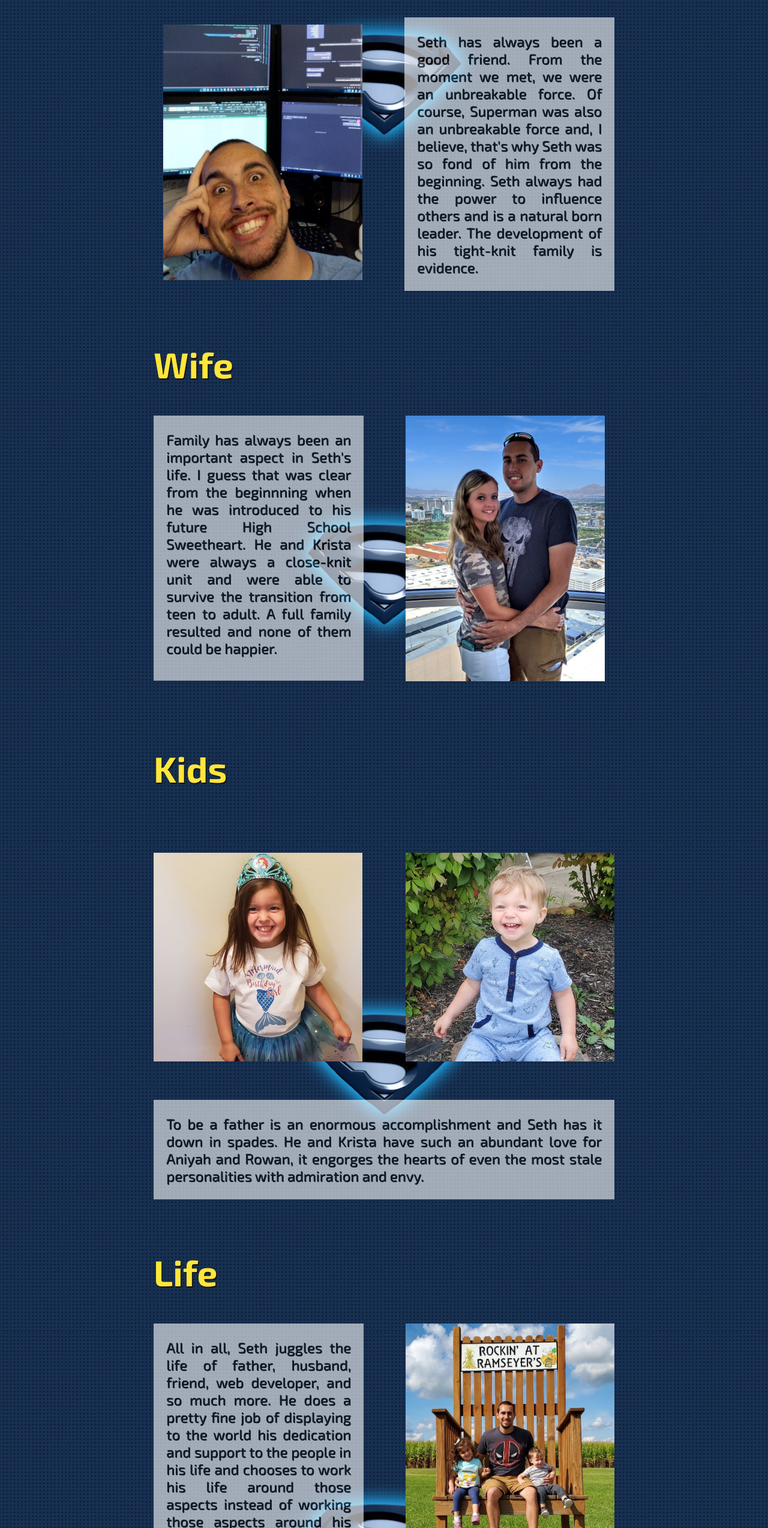
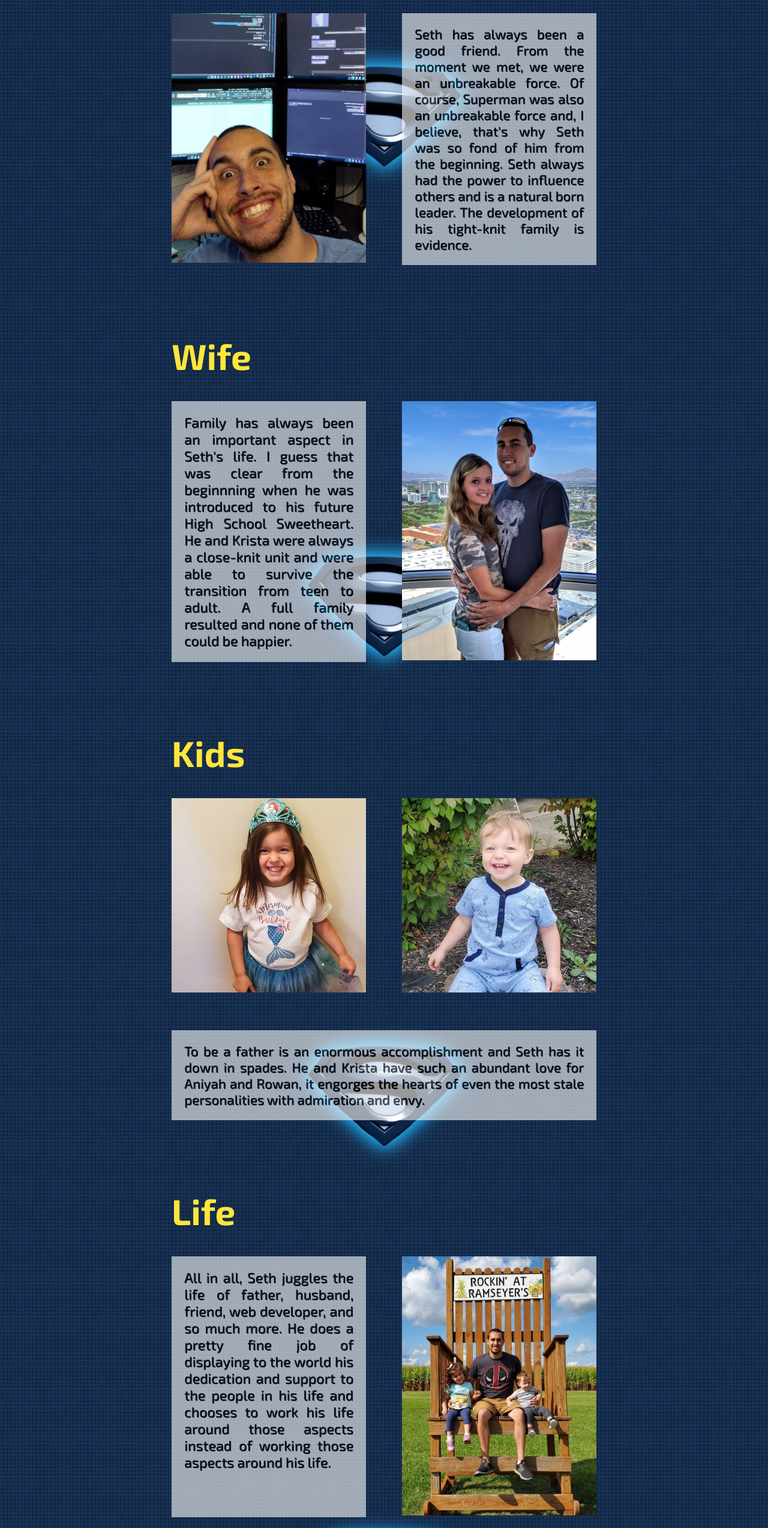
Before and after one commit to jmkobyluck/bioSite, a plain HTML site: page index.html in a window 1280 px wide. Shown: the part 175-2723 px from the top of the page at 60% size. Drawn offline with Linux system fonts and the light colour scheme.

Commit message:
Rewrote CSS
Rewrote CSS to correct issues

```diff
--- a/index.html
+++ b/index.html
@@ -1,5 +1,6 @@
 <!doctype html>
 <html lang="en">
+
 <head>
     <meta charset="UTF-8">
     <meta name="viewport" content="width=device-width, initial-scale=1">
@@ -12,13 +13,11 @@
 
     <!--Header
     =======-->
-
     <header>
         <div class="header-container">
             <a href="#head">
                 <img src="images/Superman.svg" alt="Superman Logo" class="logo">
             </a>
-
             <nav>
                 <ul>
                     <li><a href="#seth">Seth</a></li>
@@ -31,44 +30,42 @@
         </div>
     </header>
 
-
+    <div id="head" class="sections">
         <!--Section 1 - Seth
     =================-->
-
-    <div id="head" class="sections">
-        <section id="seth" class="seth padding85">
+        <section id="seth" class="wrapper">
             <div class="container">
                 <h1>Seth</h1>
-                <div class="col">
-                    <figure class="seth-img col-left">
+                <div class="content">
+                    <figure>
                         <img src="images/seth.jpg" alt="Seth">
                         <figcaption class="img-desc"></figcaption>
                     </figure>
-                    <div class="txtbox-bg">
-                        <div class="seth-txt col-right sec-txt">
+                    <div class="info float">
                         <p>
-                                Seth has always been a good friend. From the moment we met, we were an unbreakable force. Of course, Superman was also an unbreakable force and, I believe, that's why Seth was so fond of him from the beginning.
-                                Seth always had the power to influence others and is a natural born leader. The development of his tight-knit family is evidence.
+                            Seth has always been a good friend. From the moment we met, we were an unbreakable force. Of
+                            course, Superman was also an unbreakable force and, I believe, that's why Seth was so fond
+                            of him from the beginning.
+                            Seth always had the power to influence others and is a natural born leader. The development
+                            of his tight-knit family is evidence.
                         </p>
                     </div>
                 </div>
             </div>
-            </div>
         </section>
-
-
         <!--Section 2 - Wife
         =================-->
-
-        <section id="wife" class="wife padding85">
+        <section id="wife" class="wrapper">
             <div class="container">
                 <h1>Wife</h1>
-                <div class="col">
-                    <div class="wife-txt col-left sec-txt">
-                        <p>Family has always been an important aspect in Seth's life. I guess that was clear from the beginnning when he was introduced to his future High School Sweetheart. He and Krista were always a close-knit unit and were able to survive the transition from teen to adult. A full family resulted and none of them could be happier.</p>
+                <div class="content">
+                    <div class="info info-x">
+                        <p>Family has always been an important aspect in Seth's life. I guess that was clear from the
+                            beginnning when he was introduced to his future High School Sweetheart. He and Krista were
+                            always a close-knit unit and were able to survive the transition from teen to adult. A full
+                            family resulted and none of them could be happier.</p>
                     </div>
-
-                    <figure class="wife-img col-right">
+                    <figure class="float">
                         <img src="images/seth_wife.jpg" alt="Seth+Krista">
                         <figcaption class="img-desc"></figcaption>
                     </figure>
@@ -80,27 +77,24 @@
         <!--Section 3 - Kids
         =================-->
 
-        <section id="kids" class="kids padding85">
+        <section id="kids" class="wrapper">
             <div class="container">
                 <h1>Kids</h1>
-
-                <div class="col">
-                    <figure class="kids-img1 col-left">
+                <div class="content">
+                    <figure>
                         <img src="images/aniyah.jpg" alt="Aniyah">
                         <figcaption class="img-desc"></figcaption>
                     </figure>
-
-                    <figure class="kids-img2 col-right">
+                    <figure class="float">
                         <img src="images/rowan2.jpg" alt="Rowan">
                         <figcaption class="img-desc"></figcaption>
                     </figure>
                 </div>
-
-                <div class="kids-txt sec-txt">
-                    <p>To be a father is an enormous accomplishment and Seth has it down in spades. He and Krista have such an abundant love for Aniyah and Rowan, it engorges the hearts of even the most stale personalities with admiration and envy.</p>
+                <div class="info info-under">
+                    <p>To be a father is an enormous accomplishment and Seth has it down in spades. He and Krista have
+                        such an abundant love for Aniyah and Rowan, it engorges the hearts of even the most stale
+                        personalities with admiration and envy.</p>
                 </div>
-
-
             </div>
         </section>
 
@@ -108,15 +102,17 @@
         <!--Section 4 - Life
         =================-->
 
-        <section id="life" class="life padding85">
+        <section id="life" class="wrapper">
             <div class="container">
                 <h1>Life</h1>
-                <div class="col">
-                    <div class="life-txt col-left sec-txt">
-                        <p>All in all, Seth juggles the life of father, husband, friend, web developer, and so much more. He does a pretty fine job of displaying to the world his dedication and support to the people in his life and chooses to work his life around those aspects instead of working those aspects around his life.</p>
+                <div class="content">
+                    <div class="info info-x">
+                        <p>All in all, Seth juggles the life of father, husband, friend, web developer, and so much
+                            more. He does a pretty fine job of displaying to the world his dedication and support to the
+                            people in his life and chooses to work his life around those aspects instead of working
+                            those aspects around his life.</p>
                     </div>
-
-                    <figure class="life-img col-right">
+                    <figure class="float">
                         <img src="images/seth_aniyah_rowan.jpg" alt="Seth+Kids">
                         <figcaption class="img-desc"></figcaption>
                     </figure>
@@ -128,23 +124,26 @@
         <!--Section 5 - Close
         ==================-->
 
-        <section id="close" class="close padding85">
+        <section id="close" class="wrapper">
             <div class="container">
-                <figure class="close-img">
+                <div class="content">
+                    <figure class="full-figure">
                         <img src="images/seth-brothers-mom.jpg" alt="Seth+Brothers+Mom">
                         <figcaption class="img-desc"></figcaption>
                     </figure>
-
-                <div class="close-txt sec-txt">
-                    <p>Seth, I am glad to call you my friend and look forward to many years of reminiscing on our past experiences and talking about our future ones.</p>
+                </div>
+                <div class="info info-under">
+                    <p>Seth, I am glad to call you my friend and look forward to many years of reminiscing on our
+                        past
+                        experiences and talking about our future ones.</p>
                 </div>
             </div>
         </section>
     </div>
-
     <footer>
-        <h2 class="foot">Copyright © 2019 - Jonathan Kobyluck</h2>
+        <h2>Copyright © 2019 - Jonathan Kobyluck</h2>
     </footer>
 
 </body>
+
 </html>
--- a/style.css
+++ b/style.css
@@ -1,271 +1,162 @@
 * {
     box-sizing: border-box;
+}
+
+html,
+body {
+    width: 100%;
+    height: 100%;
+    background-image: url(images/superman-bg.jpg);
+    background-repeat: no-repeat;
+    background-size: cover;
+    background-attachment: fixed;
+    background-position: center;
 }
 
 body {
     margin: 0;
     padding: 0;
     font-family: "Exo 2", Verdana, Arial, sans-serif;
-    text-align: center;
-}
-
-img {
-    max-width: 100%;
-    height: auto;
 }
 
 header {
     position: fixed;
-    width: 100vw;
+    z-index: 99;
+    top: 0;
+    left: 0;
+    right: 0;
     height: 85px;
-    z-index: 99;
+    background-color: #9C271D;
 }
 
-.container {
+header .header-container {
     max-width: 768px;
-    margin: 0 auto;
+    margin: auto;
+    padding: 0 25px;
 }
 
-.padding85 {
-    padding-top: 85px;
-    display: block;
+header .header-container nav {
+    float: right;
 }
 
-
-/* Typography
-=============== */
-
-section {
-    font-size: 2.5em;
-    color: #FFE63A;
-    margin: 0;
-    text-shadow: 1.5px 1.5px #111111;
+header .header-container img {
+    height: 55px;
+    margin: 15px 0;
 }
 
-section h1 {
-        font-weight: 700;
-}
-
-section p {
-        font-size: .6em;
-        display: block;
-}
-
-.sec-txt p {
-    color: #111111;
-    font-weight: 400;
-    text-shadow: 1px 1px black;
-    opacity: unset;
-    position: unset;
-    vertical-align: middle;
-}
-
-.sec-txt {
-    max-width: 350px;
-    display: inline-block;
-    vertical-align: middle;
-    min-height: fit-content;
-    padding-left: 20px;
-    padding-right: 20px;
-    opacity: 0.6;
-    filter: alpha(opacity=60);
-    border: 1px solid #ffffff;
-    background-color: #ffffff;
-    position: unset;
-}
-
-div.close-txt,
-div.kids-txt {
-    opacity: 0.6;
-    filter: alpha(opacity=60);
-    border: 1px solid #ffffff;
-    background-color: #ffffff;
-    position: unset;
-}
-
-.txtbox-bg {
-    border: 2px sloid #FFE63A;
-    position: initial;
-}
-
-.kids-txt {
-    max-width: 350px;
-    display: inline-block;
-    vertical-align: middle;
-    min-height: fit-content;
-}
-
-.close-txt {
-    max-width: 768px;
-    display: inline-block;
-    vertical-align: middle;
-    min-height: fit-content;
-}
-
-
-/* Header
-=============== */
-
-header {
+header .header-container ul {
+    padding: 0;
     margin: 0;
-    padding: 0;
-    background-color: #9C271D;
-    text-align: center;
-    overflow: auto;
-    top: 0;
-}
-
-.header-container {
-    padding: 0 20px;
-    margin: auto;
-    max-width: 800px;
-}
-
-.logo {
-    max-width: 70px;
-    margin: 1em;
-}
-
-nav {
-    margin: 0 1em;
-}
-
-nav ul {
-    margin: 0;
-    padding: 0;
     list-style: none;
 }
 
-nav li {
+header .header-container ul li {
     display: inline-block;
     margin: 0;
     color: #FFE63A;
     line-height: 85px;
-    padding: 0 15px}
+    padding: 0 15px;
+}
 
-nav a {
+header .header-container ul li a {
     font-weight: 800;
     text-decoration: none;
     text-transform: uppercase;
     color: #FFE63A;
 }
 
-    nav a:hover,
-    nav a:focus {
-        color: rgb(243, 182, 0);
-    }
-
-@media (min-width:27rem) {
-    .logo {
-        float: left;
-    }
-
-    nav {
-        float: right;
-    }
+header .header-container ul li a:hover {
+    color: rgb(243, 182, 0);
 }
 
-
-/* Sections
-=============== */
-
-.sections {
-    background-image: url(images/superman-bg.jpg);
-    background-repeat: no-repeat;
-    background-size: cover;
-    background-attachment: fixed;
-    background-position: center;
-    margin: -3.3em 0 0 0;
-    padding: 0;
-    text-align: center;
-    align-content: center;
-}
-
-h1 {
-    padding: 0;
-    float: none;
-}
-
-.wife h1,
-.kids h1,
-.life h1 {
-    margin-top: 0;
+#close {
+    padding-top: 0px;
 }
 
 figure {
-    margin-left: auto;
-    margin-right: auto;
     padding: 0;
+    margin: 0;
+    display: inline-block;
 }
 
-section {
-    margin: 0;
-    padding: 0;
-    align-content: center;
+.float {
+    float: right;
 }
 
-.seth-img {
-    max-width: 400px;
-    padding: 0 1rem;
-    padding-top: 0;
-    margin-top: 12px;
-    margin-bottom: 12px;
+.sections {
+    width: 100%;
+    margin: auto;
+    max-width: 768px;
 }
 
-.wife-img,
-.life-img {
-    max-width: 400px;
-    padding: 1rem;
-    padding-top: 0;
+.wrapper {
+    width: 100%;
+    overflow: hidden;
+    padding-top: 85px;
 }
 
-.kids-img1,
-.kids-img2 {
-    max-width: 450px;
-    padding: 1rem;
+.wrapper .container {
+    width: 100%;
 }
 
-.close-img {
-    max-width: 768px;
-    padding: 1rem;
+.wrapper .container h1 {
+    font-weight: 700;
+    font-size: 60px;
+    color: #FFE63A;
+    padding: 0 30px;
+    margin: 0 0 10px 0;
 }
 
-.col {
-    margin: 0 auto;
+.wrapper .container .content {
+    width: 100%;
+    display: flex;
 }
 
-@media (min-width:60rem) {
-    .col {
-        columns: 2;
-        width: 768px;
-    }
+.wrapper .container .content figure {
+    width: 50%;
+}
 
-    h1 {
-        float: none;
-    }
+.wrapper .container .content figure.full-figure {
+    width: 100%;
+}
 
-    .col-left {
-        float: left;
-    }
+.wrapper .container .content figure img {
+    width: 100%;
+    padding: 30px;
+}
 
-    .col-right {
-        float: right;
-    }
+.wrapper .container .info {
+    width: 50%;
+    display: inline-block;
+    white-space: normal;
+    font-size: 1.4em;
+    text-align: justify;
+    padding: 30px;
+    font-weight: 400;
+    text-shadow: 1px 1px black;
+}
 
-    .sections {
-        text-align: justify;
-        align-content: center;
-    }
+.wrapper .container .info.info-x {
+    font-size: 1.46em;
+}
 
-    .kids-txt {
-        max-width: 768px;
-        display: inline-block;
-        vertical-align: middle;
-        min-height: fit-content;
-    }
+.wrapper .container .info p {
+    width: 100%;
+    height: 100%;
+    border: 1px solid #ffffff;
+    background-color: #ffffff;
+    opacity: .6;
+    margin: 0;
+    padding: 20px;
+}
 
-    header {
-    }
+.wrapper .container .info-under {
+    width: 100%;
+    display: block;
+}
+
+.wrapper .container .info-under p {
+    width: 100%;
 }
 
 footer {
@@ -274,69 +165,47 @@ footer {
     text-align: center;
     padding: 0;
     margin: 0;
-    max-width: vw;
     background-size: cover;
     min-height: 406px;
 }
 
-h2 {
+footer h2 {
     padding: 3em 0 0 0;
-    margin:0;
     color: #FFE63A;
 }
 
-figure.wife-img.col-right {
-    margin: 0;
-/*    padding: 0 16px;*/
-}
-
-div.wife-txt.col-left {
-    height: 442px;
-}
-
-figure.life-img.col-right {
-    margin: 0;
-/*    padding: 0 16px;*/
-}
-
-div.life-txt.col-left {
-    height: 462px;
-}
-
-figure.close-img {
-    padding: 0;
-}
-
-figure.kids-img1.col-left {
-    padding-left: 0;
-}
-
-figure.kids-img2.col-right {
-    padding-right: 0;
-}
-
-figure.life-img.col-right {
-    padding-right: 0;
-}
-
-div.close-txt.sec-txt {
-    margin-bottom: 40px;
-}
-
-section#close.close.padding85 {
-    padding-top: 0;
-}
-
-
-
-@media (max-width:956px) {
-    figure.wife-img.col-right,
-    figure.life-img.col-right {
-        margin: 58px auto;
+@media (max-width:800px) {
+    .float {
+        float: none;
     }
 
-    figure.kids-img2.col-right,
-    figure.kids-img1.col-left {
-        padding: 16px;
+    .wrapper {
+        margin: auto;
+        max-width: 400px;
+        text-align: center;
+    }
+
+    .wrapper .container .content {
+        display: block;
+    }
+
+    .wrapper .container .info {
+        width: 100%;
+        display: block;
+    }
+
+    .wrapper .container .content figure {
+        width: 100%;
+        display: block;
+    }
+
+    #close {
+        width: 100%;
+        max-width: 100%;
+    }
+
+    #close img,
+    #close .info {
+        padding: 25px 0;
     }
 }
```
Lines whose indentation alone changed are shown as unchanged.
